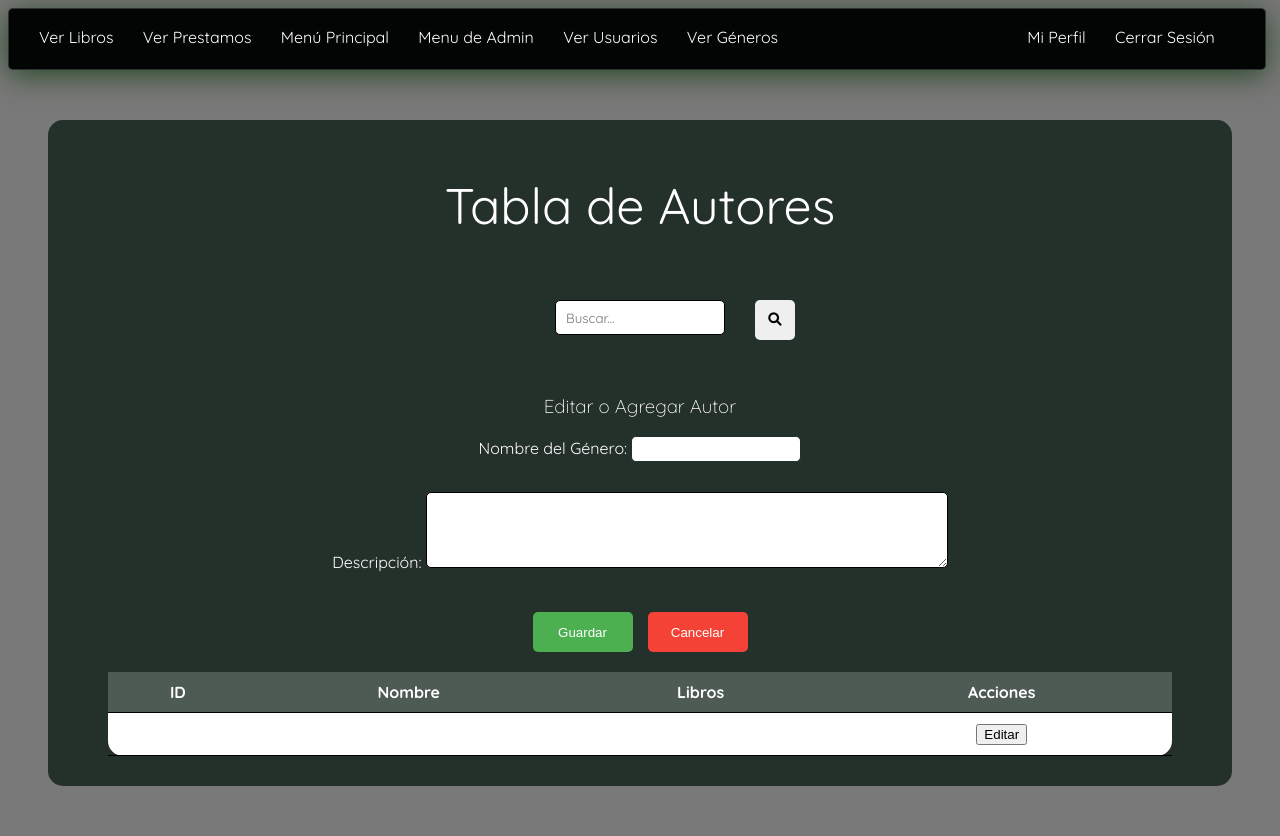
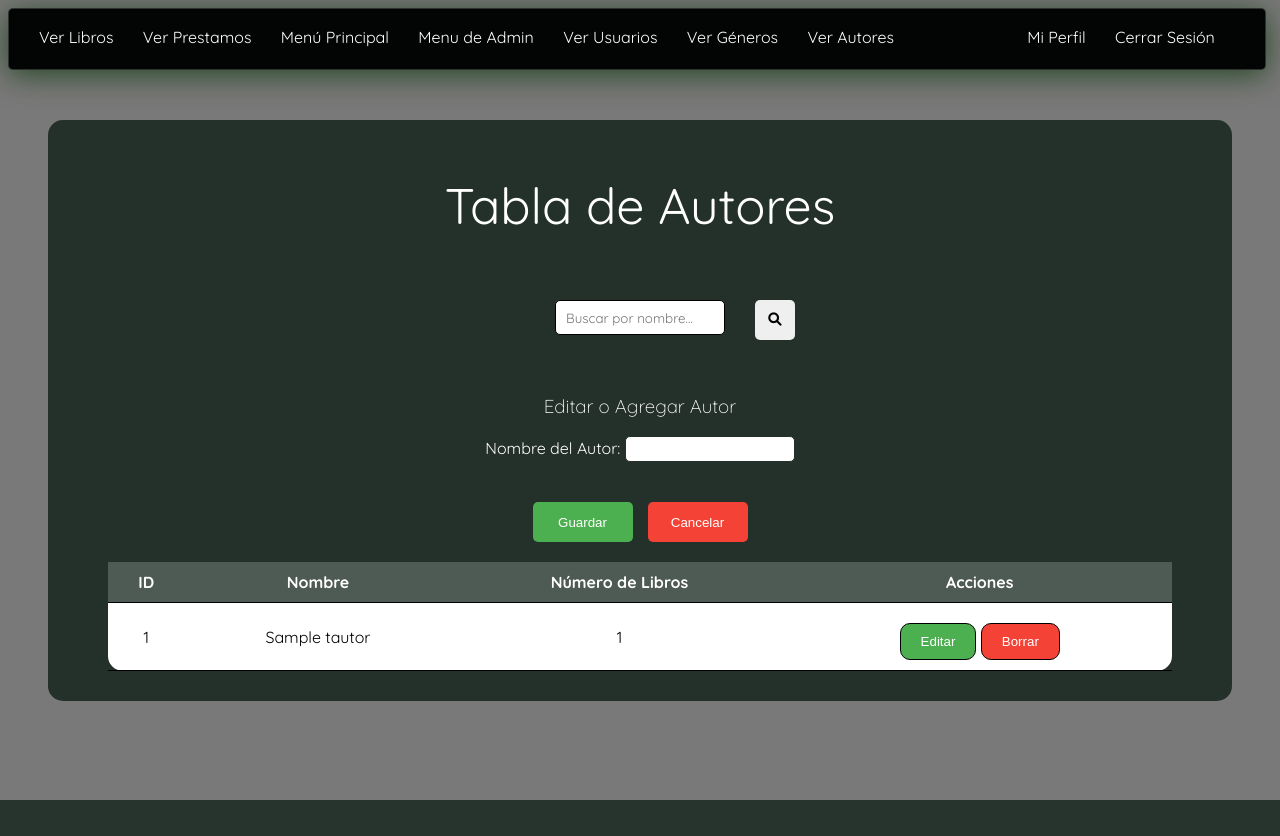
Before and after one commit to YaritAG/ProyectoF_Nora, a PHP site: page /verAutores.php in a window 1280 px wide. After the commit the page ends 800 px from the top, so only its background shows below. Run offline with PHP 8.4, Linux system fonts and the light colour scheme; tables that the repository leaves empty or names only in its code hold one stand-in row (values such as "Sample post"); data that the repository does not hold is empty.

Commit message:
CRUD de autores listo, empezar a agregar generos, libros y acomodarlos en secciones

```diff
--- a/public/admin/static/tablasAdmin.css
+++ b/public/admin/static/tablasAdmin.css
@@ -333,6 +333,9 @@ table tr:hover {
     /* Agranda ligeramente el botón */
 }
 
+/* -----------------------------------------
+/   Estilos de mensajes
+/ ---------------------------------------- */
 .error {
     width: auto;
     align-items: center;
@@ -345,3 +348,17 @@ table tr:hover {
     border-radius: 5px;
     text-align: center;
 }
+
+/* Mensaje de éxito */
+.success {
+    width: auto;
+    align-items: center;
+    justify-content: center;
+    background-color: #d4edda;
+    color: #155724;
+    border: 1px solid #c3e6cb;
+    padding: 10px;
+    margin-bottom: 15px;
+    border-radius: 5px;
+    text-align: center;
+}
--- a/public/admin/verAutores.php
+++ b/public/admin/verAutores.php
@@ -1,35 +1,75 @@
 <?php
-require 'db.php'; // Incluye el archivo de conexión a la base de datos
-$conn = getConexion(); // Obtén la instancia de PDO y almacénala en $conn
+require 'db.php'; // Archivo de conexión a la base de datos
+$conn = getConexion(); // Obtener la conexión PDO
 
-// Variable para mensajes de error
+// Variable para mensajes
 $error = null;
+$success = null;
 
-// Crear o actualizar
+try {
+    // Crear, actualizar o borrar autor
+    if ($_SERVER['REQUEST_METHOD'] === 'POST') {
+        $accion = $_POST['accion'] ?? '';
+        $id = intval($_POST['id'] ?? 0);
+
         if ($accion === 'actualizar') {
-    if (empty($id)) {
-        // Crear nuevo género (no incluir id_Genero)
-        $stmt = $conn->prepare("INSERT INTO tgenero (Nombre, Descripcion) VALUES (:nombre, :descripcion)");
-        $stmt->bindParam(':nombre', $genero); // 'genero' contiene el Nombre
-        $stmt->bindParam(':descripcion', $descripcion);
+            $nombre = trim($_POST['nombre']);
+            if ($id === 0) {
+                // Crear nuevo autor
+                $stmt = $conn->prepare("INSERT INTO tautor (Nombre) VALUES (:nombre)");
+                $stmt->bindParam(':nombre', $nombre);
                 $stmt->execute();
+                $success = "Autor Registrado";
             } else {
-        // Actualizar género existente
-        $stmt = $conn->prepare("UPDATE tgenero SET Nombre = :nombre, Descripcion = :descripcion WHERE id_Genero = :id");
+                // Actualizar autor existente
+                $stmt = $conn->prepare("UPDATE tautor SET Nombre = :nombre WHERE id_Autor = :id");
                 $stmt->bindParam(':id', $id);
-        $stmt->bindParam(':nombre', $genero);
-        $stmt->bindParam(':descripcion', $descripcion);
+                $stmt->bindParam(':nombre', $nombre);
                 $stmt->execute();
+                $success = "Autor Actualizado";
+            }
+            // Redirigir para limpiar los campos
+            header("Location: verAutores.php?success=" . urlencode($success));
+            exit;
+        } elseif ($accion === 'borrar' && $id > 0) {
+            try {
+                // Intentar eliminar el autor
+                $stmt = $conn->prepare("DELETE FROM tautor WHERE id_Autor = :id");
+                $stmt->bindParam(':id', $id);
+                $stmt->execute();
+                $success = "Autor Borrado";
+            } catch (PDOException $e) {
+                // Si ocurre un error de clave foránea, mostrar un mensaje
+                if ($e->getCode() === '23000') {
+                    $error = "No se puede eliminar el autor porque tiene libros asociados.";
+                } else {
+                    throw $e; // Re-lanzar otros errores
+                }
+            }
         }
     }
 
-// Búsqueda de autores
-$queryString = isset($_GET['query']) ? $_GET['query'] : '';
-$query = $conn->prepare("SELECT * FROM TAutor WHERE Nombre LIKE ?");
+    // Búsqueda de autores con el número de libros calculado
+    $queryString = $_GET['query'] ?? ''; // Buscar por nombre
+    $query = $conn->prepare("
+        SELECT a.id_Autor, a.Nombre,
+               (SELECT COUNT(*)
+                FROM tautor_has_tlibros th
+                WHERE th.TAutor_id_Autor = a.id_Autor) AS Libros
+        FROM tautor a
+        WHERE a.Nombre LIKE ?
+        ORDER BY a.Nombre ASC
+    ");
     $query->execute(["%$queryString%"]);
-$autores = $query->fetchAll();
+    $autores = $query->fetchAll(); // Obtener todos los resultados
 
-include '../../templates/a.php';
+    // Capturar mensajes de éxito desde la redirección
+    $success = $_GET['success'] ?? $success;
+} catch (PDOException $e) {
+    $error = "Error en la base de datos: " . $e->getMessage();
+}
+
+include '../../templates/a.php'; // Incluir el archivo HTML
 ?>
 
 <!DOCTYPE html>
@@ -47,6 +87,14 @@ include '../../templates/a.php';
     <div class="container">
         <h1>Tabla de Autores</h1>
 
+
+        <!-- Mensajes de éxito -->
+        <?php if ($success): ?>
+            <div class="success">
+                <?= htmlspecialchars($success) ?>
+            </div>
+        <?php endif; ?>
+
         <!-- Mensaje de error -->
         <?php if ($error): ?>
             <div id="error-message" class="error">
@@ -55,33 +103,28 @@ include '../../templates/a.php';
         <?php endif; ?>
 
         <div class="seccion-tabla">
+            <!-- Buscador -->
             <div class="seccion-buscador">
                 <form method="GET" action="verAutores.php">
-                    <input type="text" class="buscador" placeholder="Buscar..." name="query"
+                    <input type="text" class="buscador" placeholder="Buscar por nombre..." name="query"
                         value="<?= htmlspecialchars($queryString) ?>" aria-label="Buscar">
                     <button class="lupa" type="submit"><i class="fas fa-search"></i></button>
                 </form>
             </div>
 
+            <!-- Formulario para editar o agregar autor -->
             <div class="inputs">
                 <div class="editor">
                     <h3>Editar o Agregar Autor</h3>
-                    <form action="verGeneros.php" method="POST">
-                        <!-- Campo oculto para el ID (solo en caso de edición, se deja vacío para nuevas entradas) -->
+                    <form action="verAutores.php" method="POST" id="autor-form">
     <input type="hidden" id="id" name="id" value="<?= htmlspecialchars($id ?? '') ?>">
 
-                        <div class="seccion-1">
-                            <label for="nombre">Nombre del Género:</label>
-                            <input class="input-editor" type="text" id="nombre" name="genero" value="<?= htmlspecialchars($genero ?? '') ?>"
+                        <!-- Nombre del autor -->
+                        <label for="nombre">Nombre del Autor:</label>
+                        <input class="input-editor" type="text" id="nombre" name="nombre" value="<?= htmlspecialchars($nombre ?? '') ?>"
                             required><br><br>
-                        </div>
 
-                        <div class="seccion-2">
-                            <label for="descripcion">Descripción:</label>
-                            <textarea class="input-editor" id="descripcion" name="descripcion" rows="4"
-                                required><?= htmlspecialchars($descripcion ?? '') ?></textarea><br><br>
-                        </div>
-
+                        <!-- Botones -->
                         <div class="buttons">
                             <button class="btn-save" type="submit" name="accion" value="actualizar">Guardar</button>
                             <button class="btn-cancel" type="reset">Cancelar</button>
@@ -90,14 +133,14 @@ include '../../templates/a.php';
                 </div>
             </div>
 
-            <!-- tabla de Autores -->
+            <!-- Tabla de Autores -->
             <div class="table-wrapper">
                 <table>
                     <thead>
                         <tr>
                             <th>ID</th>
                             <th>Nombre</th>
-                            <th>Libros</th>
+                            <th>Número de Libros</th>
                             <th>Acciones</th>
                         </tr>
                     </thead>
@@ -108,10 +151,20 @@ include '../../templates/a.php';
                                 <td><?= htmlspecialchars($autor['Nombre']) ?></td>
                                 <td><?= htmlspecialchars($autor['Libros']) ?></td>
                                 <td>
-                                    <button
-                                        onclick="editarAutor('<?= $autor['id_Autor'] ?>', '<?= htmlspecialchars($autor['Nombre']) ?>', '<?= htmlspecialchars($autor['Libros']) ?>')">
+                                    <!-- Botón Editar -->
+                                    <button class="btn-editar"
+                                        onclick="editarAutor('<?= $autor['id_Autor'] ?>', '<?= htmlspecialchars($autor['Nombre']) ?>')">
                                         Editar
                                     </button>
+
+                                    <!-- Botón Borrar -->
+                                    <form action="verAutores.php" method="POST" style="display: inline;">
+                                        <input type="hidden" name="id" value="<?= $autor['id_Autor'] ?>">
+                                        <button class="btn-borrar" type="submit" name="accion" value="borrar"
+                                            onclick="return confirm('¿Estás seguro de que quieres borrar este autor?')">
+                                            Borrar
+                                        </button>
+                                    </form>
                                 </td>
                             </tr>
                         <?php endforeach; ?>
@@ -120,28 +173,34 @@ include '../../templates/a.php';
             </div>
         </div>
     </div>
-
     <script>
-        function editarAutor(id, nombre, libros) {
-            // Cargar los datos en los inputs del formulario
-            document.getElementById('id').value = id;
-            document.getElementById('nombre').value = nombre;
-            document.getElementById('libros').value = libros;
+    // Función para limpiar el formulario después de guardar o actualizar
+    function limpiarFormulario() {
+        const form = document.getElementById('autor-form');
+        if (form) {
+            form.reset(); // Restablece todos los campos del formulario
+            document.getElementById('id').value = ''; // Limpia el campo ID manualmente
+        }
     }
 
-        // Ocultar el mensaje de error después de 5 segundos
+    // Detectar si la página se recargó con éxito y limpiar el formulario
     window.onload = function () {
-            const errorMessage = document.getElementById('error-message');
-            if (errorMessage) {
+        const urlParams = new URLSearchParams(window.location.search);
+        if (urlParams.has('success')) {
+            limpiarFormulario();
+        }
+
+        // Ocultar el mensaje de éxito o error después de 5 segundos
+        const messages = document.querySelectorAll('.success, .error');
+        messages.forEach(message => {
             setTimeout(() => {
-                    errorMessage.style.transition = 'opacity 0.5s';
-                    errorMessage.style.opacity = '0';
-                    setTimeout(() => errorMessage.remove(), 500);
+                message.style.transition = 'opacity 0.5s';
+                message.style.opacity = '0';
+                setTimeout(() => message.remove(), 500);
             }, 5000);
-            }
+        });
         };
     </script>
 </body>
 
-
 </html>
--- a/templates/a.php
+++ b/templates/a.php
@@ -25,6 +25,7 @@
             <a href="ventanaAdmin.php" class="btn-admin">Menu de Admin</a>
             <a href="verUsuarios.php" class="btn-users">Ver Usuarios</a>
             <a href="verGeneros.php" class="btn-generos">Ver Géneros</a>
+            <a href="verAutores.php" class="btn-autores">Ver Autores</a>
         </div>
 
         <div class="logout">
```
Also changed, not shown: public/admin/verLibros.php (+46 -19 lines), assets/imgs/generos/673b5ddeaf110_willy.jpeg (added), assets/imgs/generos/673c2dc1dedfc_comedia.jpg (added). Lines whose indentation alone changed are shown as unchanged.
